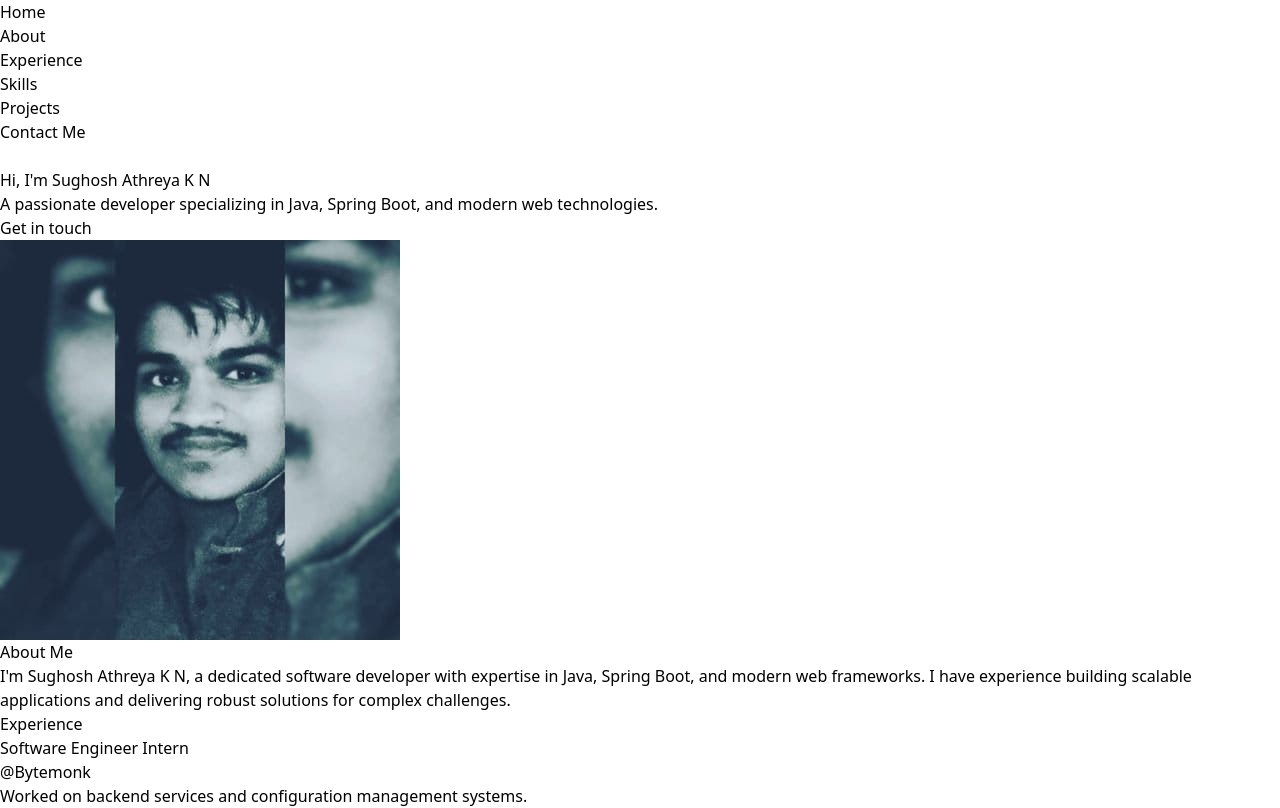
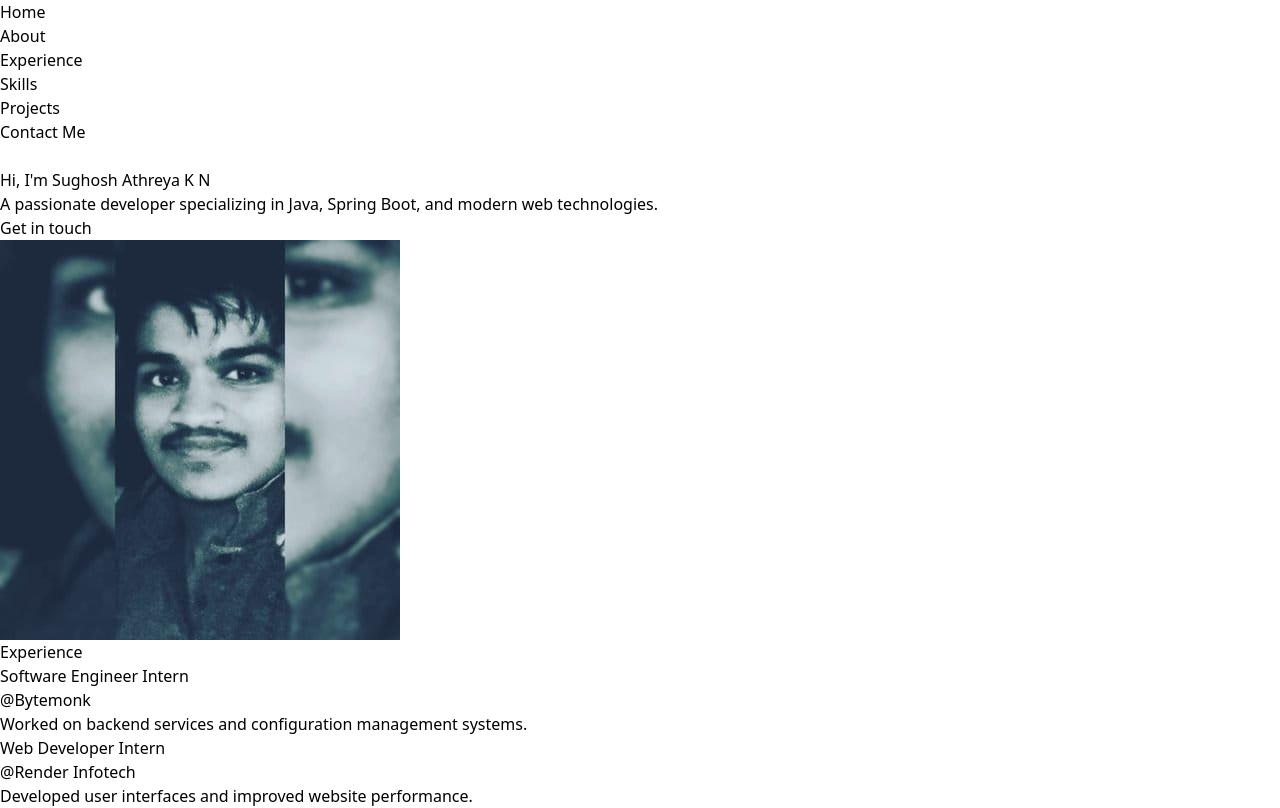
Before and after one commit to Sughosh28/sughosh-athreya-portfolio, a React (Vite) app: page / in a window 1280 px wide. Shown: the top 808 px of the page. Built offline with nearby package versions, Linux system fonts and the light colour scheme.

Commit message:
removed about section

```diff
--- a/src/App.jsx
+++ b/src/App.jsx
@@ -3,7 +3,6 @@ import Header from './Components/Header';
 import Footer from './Components/Footer';
 import Experience from './pages/Experience';
 import HeroSection from './pages/HeroSection';
-import AboutSection from './pages/AboutMe';
 import Projects from './pages/Projects';
 import Skills from './pages/Skills';
 import ContactMe from './pages/ContactMe';
@@ -13,7 +12,6 @@ function App() {
     <>
       <Header />
       <div id="hero"><HeroSection /></div>
-      <div id="about"><AboutSection /></div>
       <div id="exp"><Experience /></div>
       <div id="skills"><Skills /></div>
       <div id="projects"><Projects /></div>
--- a/src/pages/AboutMe.jsx
+++ /dev/null
@@ -1,21 +0,0 @@
-import React from "react";
-
-const AboutSection = () => {
-  return (
-    <section id="about" className="relative bg-gradient-to-r from-gray-800 via-gray-900 to-black text-white py-20 px-6 md:px-16">
-      <div className="container mx-auto text-center max-w-3xl">
-        <h2 className="text-3xl sm:text-5xl font-bold text-transparent bg-clip-text bg-gradient-to-r from-yellow-400 to-yellow-500 mb-12">
-          About Me
-        </h2>
-
-        <p className="text-lg sm:text-xl leading-relaxed tracking-wide text-gray-200 mb-8 animate-fadeIn">
-          I'm <span className="font-bold text-yellow-400 hover:text-yellow-500 transition-colors duration-300">
-            Sughosh Athreya K N
-          </span>, a dedicated software developer with expertise in Java, Spring Boot, and modern web frameworks. I have experience building scalable applications and delivering robust solutions for complex challenges.
-        </p>
-      </div>
-    </section>
-  );
-};
-
-export default AboutSection;
```
